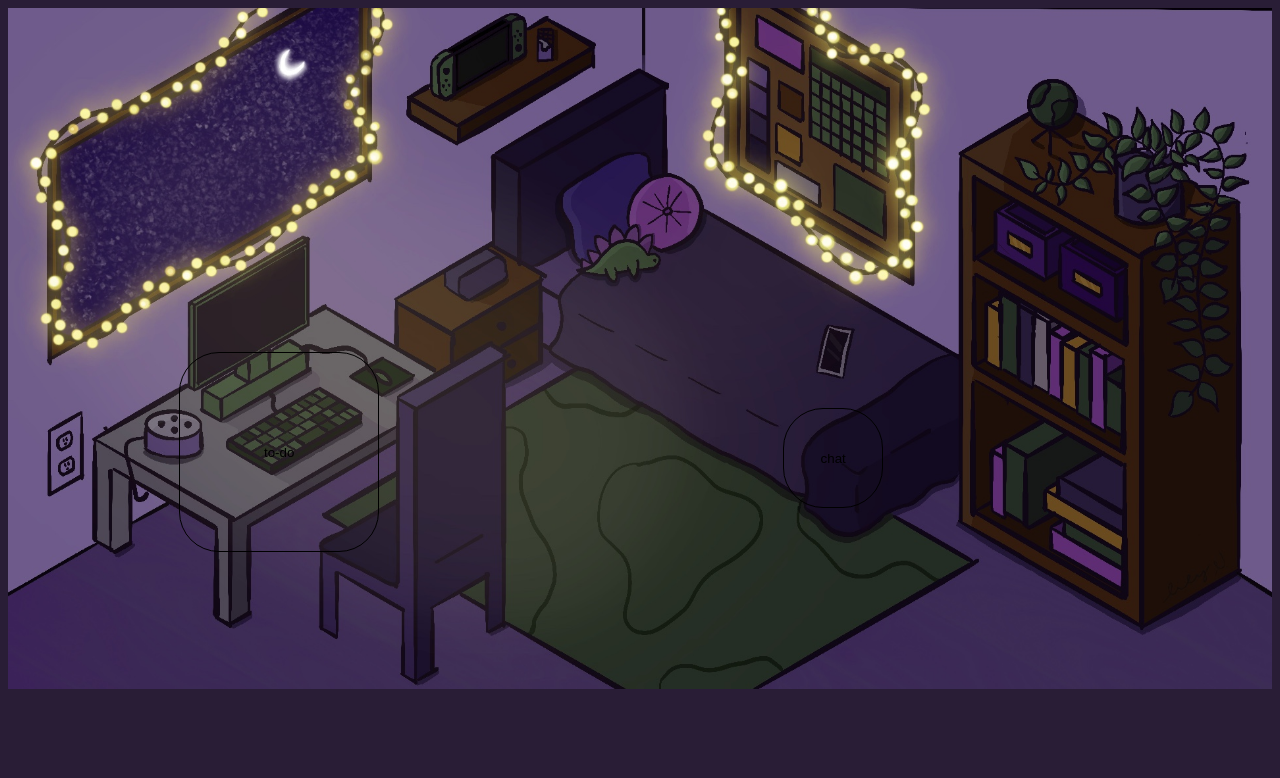
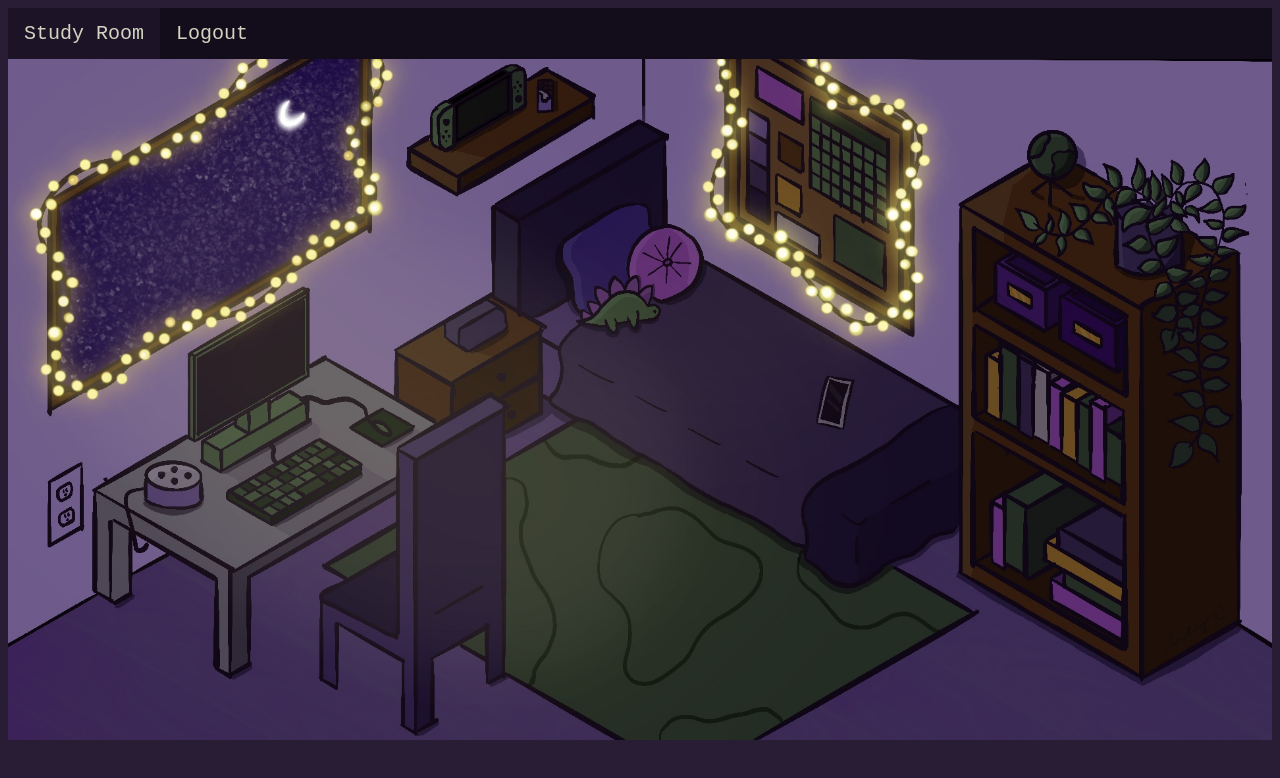
Before and after one commit to lylst3r/startup, a plain HTML site: page main.html in a window 1280 px wide. Drawn offline with Linux system fonts and the light colour scheme.

Commit message:
header on main page

```diff
--- a/chat.css
+++ b/chat.css
@@ -1,6 +1,7 @@
 body {
     background-color: rgb(41, 29, 54);
     background-repeat: no-repeat;
+    font-family: 'Courier New', Courier, monospace;
 }
 
 .image_room {
--- a/main.css
+++ b/main.css
@@ -6,7 +6,30 @@ body {
     height: 100%; */
     background-color: rgb(41, 29, 54);
     background-repeat: no-repeat;
+    font-family: 'Courier New', Courier, monospace;
     /*background-attachment: fixed;*/
+}
+
+.topnav {
+    background-color: rgb(19, 13, 27);
+    overflow: hidden;
+}
+
+.topnav a {
+    float: left;
+    color: #d2d5c1;
+    text-align: center;
+    padding: 14px 16px;
+    text-decoration: none;
+    font-size: 20px;
+}
+
+.topnav a:hover {
+    background-color: rgb(41, 29, 54);
+}
+
+.topnav a.active {
+    background-color: rgb(29, 19, 39);
 }
 
 .image_room {
@@ -18,7 +41,7 @@ body {
 
 .btn {
     cursor: pointer;
-    border: 0.5px solid; /*change to none*/
+    border: none;
     background-color: transparent;
     outline: none;
     background-repeat: no-repeat;
@@ -28,7 +51,7 @@ body {
 .todo {
     height: 200px;
     width: 200px;
-    top: 44%;
+    top: 46%;
     left: 14%;
     position: absolute;
     border-radius: 40px;
@@ -37,7 +60,7 @@ body {
 .chat {
     height: 100px;
     width: 100px;
-    top: 51%;
+    top: 57%;
     right: 31%;
     position: absolute;
     border-radius: 40px;
--- a/main.html
+++ b/main.html
@@ -1,9 +1,17 @@
 <!DOCTYPE html>
 <html lang="en">
     <header>
+        <meta charset="UTF-8" />
         <link rel="stylesheet" href="main.css" />
+        <meta name="viewport" content="width=device-width, initial-scale=1.0" />
+        <title>Study Room</title>
     </header>
     <body>
+        <div class="topnav">
+            <a class="nav-link active" href="main.html">Study Room</a>
+            <a class="nav-link" href="index.html">Logout</a>
+        </div>
+
         <img src="main_room.jpg" alt="main_room" class="image_room" />
 
         <!--
@@ -11,8 +19,8 @@
             <area shape="rect" coords="200, 50, 400, 200" href="index.html";/>
         </map>-->
 
-        <button class="btn todo" onclick="window.location='todo.html';">to-do</button>
-        <button class="btn chat" onclick="window.location='chat.html';">chat</button>
+        <button class="btn todo" onclick="window.location='todo.html';"></button> <!--near computer-->
+        <button class="btn chat" onclick="window.location='chat.html';"></button> <!--near phone-->
 
 
     </body>
--- a/todo.css
+++ b/todo.css
@@ -1,6 +1,7 @@
 body {
     background-color: rgb(41, 29, 54);
     background-repeat: no-repeat;
+    font-family: 'Courier New', Courier, monospace;
 }
 
 .image_room {
```
